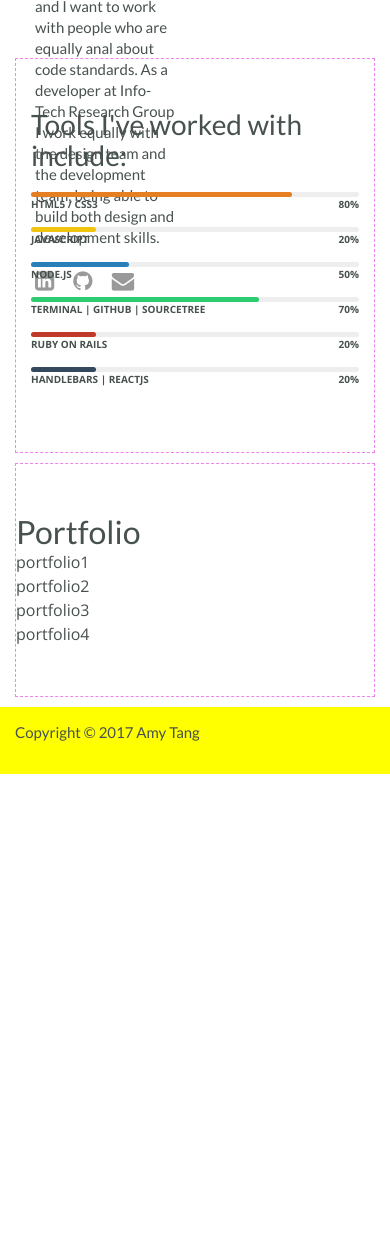
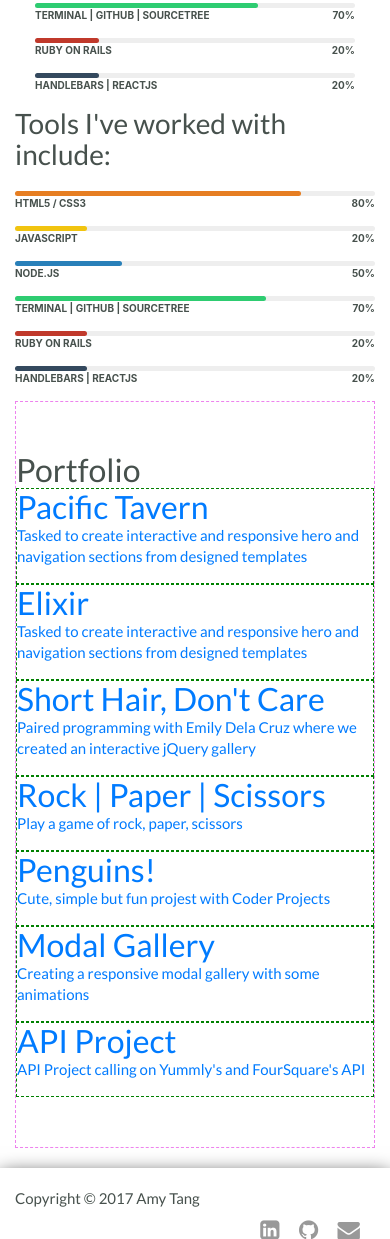
Before and after one commit to amytangcodes/site, a website: page app/index.html in a window 390 px wide. Shown: the part 761-2000 px from the top of the page. Before the commit the page ends 1535 px from the top, so only its background shows below. Drawn offline with nearby package versions, Linux system fonts and the light colour scheme.

Commit message:
cleaning up banner and skills section and starting portfolio section

```diff
--- a/app/index.html
+++ b/app/index.html
@@ -47,33 +47,8 @@
           <section id="about" class="section__about">
             <h1><span class="fw-bold">Amy Tang</span> is a front-end developer living and working in Toronto, Canada.</h1>
             <p>In just over two years I discovered that I have a passion for creating beautiful and organized code. I enjoy working with HTML5, CSS3/Sass, Responsive Design, and ReactJS. I hunger to learn more about best coding practices and I want to work with people who are equally anal about code standards. As a developer at Info-Tech Research Group I work equally with the design team and the development team, being able to build both design and development skills.</p>
-            <ul class="social-links">
-              <li>
-                <a target="_blank" href="https://www.linkedin.com/in/amytangcodes/">
-                  <!-- <i class="fa fa-linkedin" aria-hidden="true"></i> -->
-                  <i class="fa fa-linkedin-square" aria-hidden="true"></i>
-                </a>
-              </li>
-              <li>
-                <a target="_blank" href="https://github.com/amytangcodes">
-                  <i class="fa fa-github" aria-hidden="true"></i>
-                </a>
-              </li>
-              <li class="last">
-                <a href="mailto:hello@amytangcodes.com">
-                  <i class="fa fa-envelope" aria-hidden="true"></i>
-                </a>
-              </li>
-            </ul>
-          </section>
-        </div>
-
-        <!-- Experience Section -->
-        <div class="grid-container grid-container__experience">
-          <section class="section__skills">
-            <div class="container">
+            <div class="skills-block hidden-md-down">
               <h3>Tools I've worked with include:</h3>
-              <div class="skills-block">
               <ul>
                 <li class="skillbar" data-percent="80%">
                   <div class="skillbar__bar skillbar__html"></div>
@@ -120,26 +95,155 @@
                 </li> <!-- End Skill Bar -->
               </ul>
             </div>
+          </section>
+        </div>
+
+        <!-- Skills Section -->
+        <div class="skills-block hidden-md-up">
+          <h3>Tools I've worked with include:</h3>
+          <ul>
+            <li class="skillbar" data-percent="80%">
+              <div class="skillbar__bar skillbar__html"></div>
+              <div class="skillbar__content">
+                <span>HTML5 / CSS3</span>
+                <span>80%</span>
+              </div>
+            </li> <!-- End Skill Bar -->
+            <li class="skillbar" data-percent="20%">
+              <div class="skillbar__bar skillbar__js"></div>
+              <div class="skillbar__content">
+                <span>JavaScript</span>
+                <span>20%</span>
+              </div>
+            </li> <!-- End Skill Bar -->
+            <li class="skillbar" data-percent="30%">
+              <div class="skillbar__bar skillbar__node"></div>
+              <div class="skillbar__content">
+                <span>Node.js</span>
+                <span>50%</span>
+              </div>
+            </li> <!-- End Skill Bar -->
+            <li class="skillbar" data-percent="70%">
+              <div class="skillbar__bar skillbar__tools"></div>
+              <div class="skillbar__content">
+                <span>Terminal | Github | SourceTree</span>
+                <span>70%</span>
+              </div>
+            </li> <!-- End Skill Bar -->
+
+            <li class="skillbar" data-percent="20%">
+              <div class="skillbar__bar skillbar__ror"></div>
+              <div class="skillbar__content">
+                <span>Ruby on Rails</span>
+                <span>20%</span>
+              </div>
+            </li> <!-- End Skill Bar -->
+            <li class="skillbar" data-percent="20%">
+              <div class="skillbar__bar skillbar__react"></div>
+              <div class="skillbar__content">
+                <span>Handlebars | ReactJS</span>
+                <span>20%</span>
+              </div>
+            </li> <!-- End Skill Bar -->
+          </ul>
+        </div>
+
+        <!-- Experience Section -->
+        <div class="grid-container grid-container__experience">
+          <section id="portfolio" class="section__portfolio">
+            <div class="section-header">
+              <h2>Portfolio</h2>
+            </div>
+            <div class="row">
+              <div class="col-sm-6 col-md-4">
+                <div class="work work-item1">
+                  <a href="http://amytangcodes.com/pacific/" target="_blank" class="img-overlay">
+        						<h2>Pacific Tavern</h2>
+        						<p>Tasked to create interactive and responsive hero and navigation sections from designed templates</p>
+        					</a>
+                </div>
+      				</div>
+      				<div class="col-sm-6 col-md-4">
+                <div class="work work-item2">
+                  <a href="http://amytangcodes.com/elixir/" target="_blank" class="img-overlay">
+        						<h2>Elixir</h2>
+        						<p>Tasked to create interactive and responsive hero and navigation sections from designed templates</p>
+        					</a>
+                </div>
+      				</div>
+      				<div class="col-sm-6 col-md-4">
+                <div class="work work-item3">
+                  <a href="http://amytangcodes.com/jqueryGallery/" target="_blank" class="img-overlay">
+        						<h2>Short Hair, Don't Care</h2>
+        						<p>Paired programming with Emily Dela Cruz where we created an interactive jQuery gallery</p>
+        					</a>
+                </div>
+      				</div>
+      				<div class="col-sm-6 col-md-4">
+                <div class="work work-item4">
+                  <a href="http://www.amytangcodes.com/rockPaperScissors/" target="_blank" class="img-overlay">
+        						<h2>Rock | Paper | Scissors</h2>
+        						<p>Play a game of rock, paper, scissors</p>
+        					</a>
+                </div>
+      				</div>
+      				<div class="col-sm-6 col-md-4">
+                <div class="work work-item5">
+                  <a href="http://www.amytangcodes.com/penguins/" target="_blank" class="img-overlay">
+        						<h2>Penguins!</h2>
+        						<p>Cute, simple but fun projest with Coder Projects</p>
+        					</a>
+                </div>
+      				</div>
+      				<div class="col-sm-6 col-md-4">
+                <div class="work work-item6">
+                  <a href="http://amytangcodes.com/modal_gallery/" target="_blank" class="img-overlay">
+        						<h2>Modal Gallery</h2>
+        						<p>Creating a responsive modal gallery with some animations</p>
+        					</a>
+                </div>
+      				</div>
+      				<div class="col-sm-6 col-md-4">
+                <div class="work work-item7">
+                  <a href="http://amytangcodes.com/apiProject/" target="_blank" class="img-overlay">
+        						<h2>API Project</h2>
+        						<p>API Project calling on Yummly's and FourSquare's API</p>
+        					</a>
+                </div>
+      				</div>
             </div>
           </section>
-
-          <section id="portfolio" class="section__portfolio">
-            <h2>Portfolio</h2>
-            <ul>
-              <li>portfolio1</li>
-              <li>portfolio2</li>
-              <li>portfolio3</li>
-              <li>portfolio4</li>
-            </ul>
-          </section>
-
         </div>
       </div>
     </main>
 
     <footer class="footer" role="contentinfo">
       <div class="container">
+        <div class="row">
+          <div class="col-sm-6">
             <p>Copyright <span id="year">© 2017</span> Amy Tang</p>
+          </div>
+          <div class="col-sm-6 text-right">
+            <ul class="social-links">
+              <li>
+                <a target="_blank" href="https://www.linkedin.com/in/amytangcodes/">
+                  <!-- <i class="fa fa-linkedin" aria-hidden="true"></i> -->
+                  <i class="fa fa-linkedin-square" aria-hidden="true"></i>
+                </a>
+              </li>
+              <li>
+                <a target="_blank" href="https://github.com/amytangcodes">
+                  <i class="fa fa-github" aria-hidden="true"></i>
+                </a>
+              </li>
+              <li class="last">
+                <a href="mailto:hello@amytangcodes.com">
+                  <i class="fa fa-envelope" aria-hidden="true"></i>
+                </a>
+              </li>
+            </ul>
+          </div>
+        </div>
       </div>
     </footer>
 
--- a/src/scss/modules/_defaults.scss
+++ b/src/scss/modules/_defaults.scss
@@ -5,13 +5,13 @@
 }
 
 body {
-  font-family: $opensans;
+  font-family: $secondary;
   color: $darkcyangray;
   transition: all .4s .3s ease-in;
 }
 
 h1, h2, h3, h4, h5, h6 {
-  font-family: $lato;
+  font-family: $primary;
   line-height: 1.125em;
   margin: 0;
 }
--- a/src/scss/modules/_layout.scss
+++ b/src/scss/modules/_layout.scss
@@ -7,8 +7,12 @@
 
   section {
     width: 50%;
-    padding: 20px;
+    padding: 50px 20px;
     // border: 1px dashed violet;
+
+    @media (max-width: 667px) {
+      width: 100%;
+    }
   }
 }
 
--- a/src/scss/modules/_vars.scss
+++ b/src/scss/modules/_vars.scss
@@ -1,6 +1,6 @@
 // FONTS
-$lato: 'Lato', sans-serif;
-$opensans: 'Open Sans', sans-serif;
+$primary: 'Lato', sans-serif;
+$secondary: 'Open Sans', sans-serif;
 
 // Font Weights
 $fw-thin: 100;
--- a/src/scss/partials/_footer.scss
+++ b/src/scss/partials/_footer.scss
@@ -1,5 +1,10 @@
 .footer {
   padding: 15px 0;
   width: 100%;
-  background: yellow;
+  box-shadow: 0 8px 20px 0 black;
+
+  p {
+    margin: 0;
+    line-height: 2;
+  }
 }
--- a/src/scss/partials/_main.scss
+++ b/src/scss/partials/_main.scss
@@ -32,6 +32,8 @@
 // SECTION ABOUT
 //----------------------------------
 .section__about {
+
+
   h1 {
     margin-top: -2px;
     margin-bottom: 5px;
@@ -58,11 +60,9 @@
 //----------------------------------
 // SECTION SKILLS
 //----------------------------------
-.section__skills {
-  grid-column: 1 / span 4;
-}
+.skills-block {
+  margin-top: 50px;
 
-.skills-block {
   ul {
     margin-top: 20px;
   }
@@ -117,3 +117,40 @@
 .section__portfolio {
   grid-column: 1 / span 4;
 }
+
+.work {
+	position: relative;
+	transition: all 0.6s linear;
+  border: 1px dashed green;
+
+  img {
+		position: relative;
+	}
+
+  .overlay {
+		position: absolute;
+		top: 0px;
+		bottom: 0px;
+		right: 0px;
+		left: 0px;
+		padding-top: 20px;
+		opacity: 0;
+
+    &:hover {
+			opacity: 1;
+		}
+
+    h3, p {
+			font-family: $primary;
+			padding-left: 20px;
+		}
+
+		h3 {
+			font-weight: 900;
+		}
+
+		p {
+			font-size: 12px;
+		}
+	}
+}
```
Also changed, not shown: app/assets/css/style.css, app/assets/css/style.min.css. Lines whose indentation alone changed are shown as unchanged.
